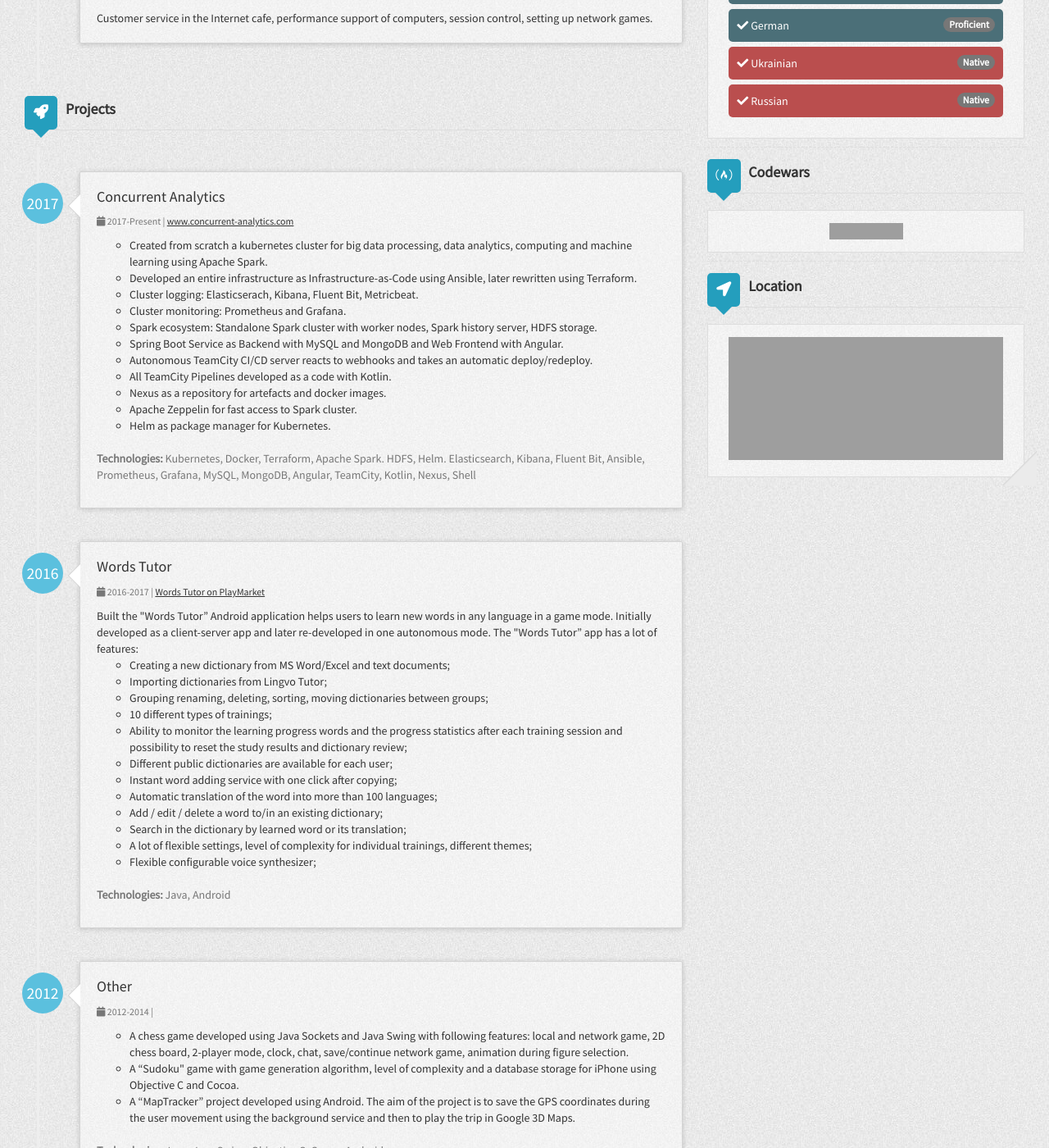
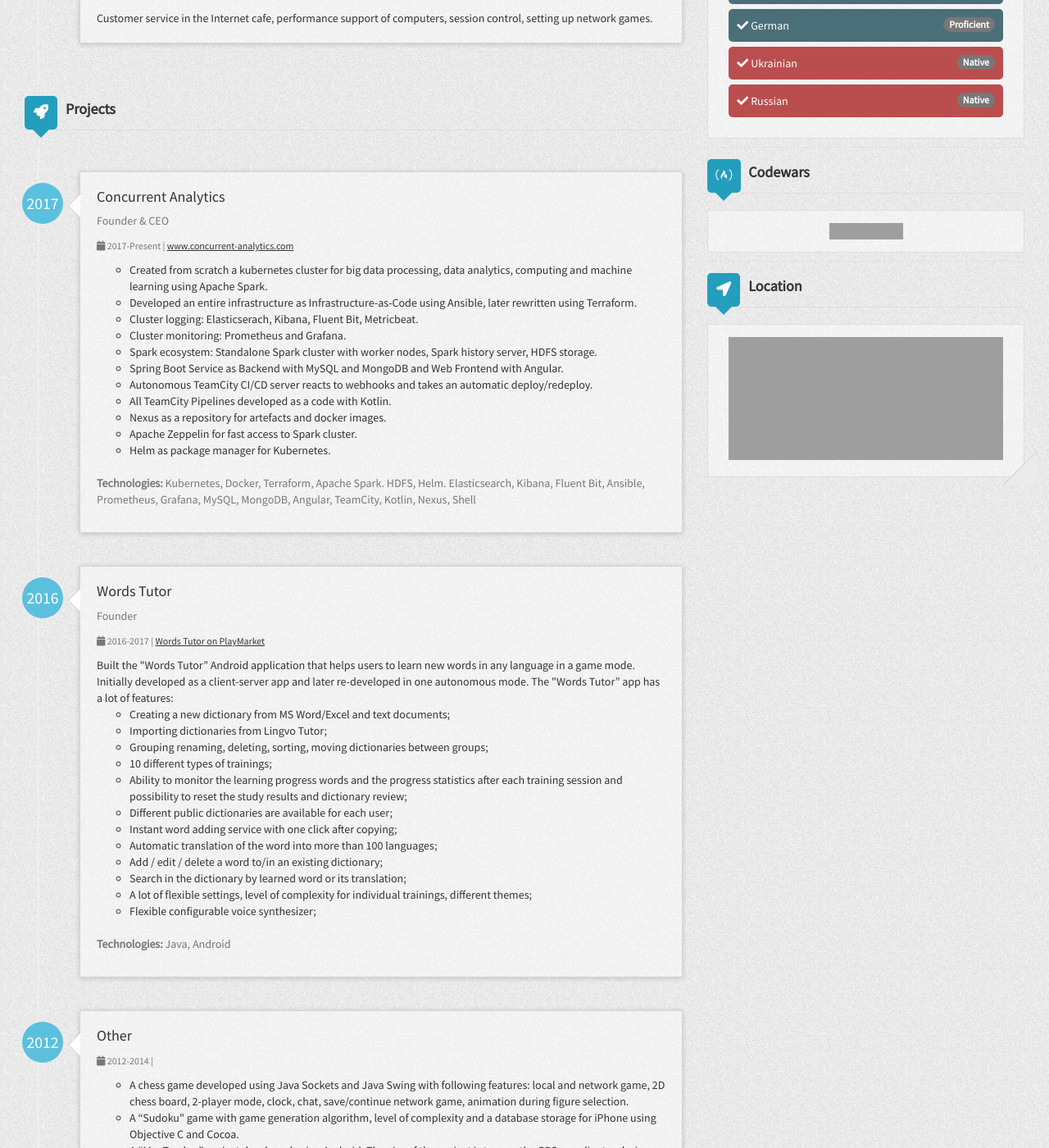
Before and after one commit to JWebDev/jwebdev.github.io, a Jekyll site: the page built from index.html, in a window 1280 px wide and 1400 px high, scrolled down 3322 px. Shown: the whole window at 82% size. Built offline with Jekyll 4.4.1, drawn with Linux system fonts in a browser that asks for light colours; nearby versions of some CDN libraries; grey boxes are pictures that could not be loaded.

Commit message:
add title

```diff
--- a/_config.yml
+++ b/_config.yml
@@ -16,8 +16,6 @@
   github: JWebDev
   linkedin: oleg-fedak-b9a03196
   xing: Oleg_Fedak2
-  stackoverflow:
-  #    stackoverflow: 1590594
   workHistory:
     - work1:
       company: kv.digital GmbH
@@ -147,6 +145,7 @@
       name: Concurrent Analytics
       started: 2017
       duration: 2017-Present
+      title: Founder & CEO
       link: <a href="http://concurrent-analytics.com" target="_blank"> <u>www.concurrent-analytics.com</u> </a>
       description: >
         <ul><li>Created from scratch a kubernetes cluster for big data processing, data analytics, computing and machine learning using Apache Spark.</li>
@@ -165,9 +164,10 @@
       name: Words Tutor
       started: 2016
       duration: 2016-2017
+      title: Founder
       link: <a href="https://play.google.com/store/apps/details?id=com.jdev.tutor" target="_blank"> <u>Words Tutor on PlayMarket</u> </a>
       description: >
-        Built the "Words Tutor” Android application helps users to learn new words in any language in a game mode. Initially developed as a client-server app and later re-developed in one
+        Built the "Words Tutor” Android application that helps users to learn new words in any language in a game mode. Initially developed as a client-server app and later re-developed in one
         autonomous mode.
         The "Words Tutor” app has a lot of features&#58
         <ul><li>Creating a new dictionary from MS Word/Excel and text documents;</li>
--- a/index.html
+++ b/index.html
@@ -65,6 +65,13 @@
                             {% if project.name %}
                             <h4 class="timeline-title">{{ project.name }} </h4>
                             {% endif %}
+                            <p>
+                                <small class="text-muted-work">
+                                    {% if project.title %}
+                                    {{ project.title }}
+                                    {% endif %}
+                                </small>
+                            </p>
                             <p>
                                 <small class="text-muted">
                                     {% if project.duration %}
@@ -309,128 +316,3 @@
         </div>
     </div>
 </div>
-
-<!--{% if site.author.stackoverflow %}-->
-<!--<div class="grid-block">-->
-<!--    <p><a href="//stackoverflow.com/users/{{ site.author.stackoverflow }}"><img src="//stackoverflow.com/users/flair/{{ site.author.stackoverflow }}.png"></a></p>-->
-<!--    <ul class="list-unstyled list-stackoverflow" id="stackoverflow_questions_and_answers"></ul>-->
-<!--    <script type="text/javascript">-->
-<!--        $(function () {-->
-<!--            var api_url_user = "//api.stackexchange.com/2.2/users/{{ site.author.stackoverflow }}/answers?pagesize=5&order=desc&sort=votes&site=stackoverflow";-->
-<!--            var api_url_format_questions = "//api.stackexchange.com/2.2/questions/%question_ids%?site=stackoverflow";-->
-
-<!--            $.get(api_url_user, function (data_user) {-->
-<!--                if (!data_user) {-->
-<!--                    return;-->
-<!--                }-->
-<!--                if (!data_user.items) {-->
-<!--                    return;-->
-<!--                }-->
-<!--                if (!data_user.items.length) {-->
-<!--                    return;-->
-<!--                }-->
-
-<!--                var question_ids = [];-->
-<!--                var complex_questions = {};-->
-<!--                $.each(data_user.items, function (index, item) {-->
-<!--                    if (!item) {-->
-<!--                        return;-->
-<!--                    }-->
-<!--                    if (!item.question_id) {-->
-<!--                        return;-->
-<!--                    }-->
-<!--                    if (!item.answer_id) {-->
-<!--                        return;-->
-<!--                    }-->
-<!--                    if (!item.score) {-->
-<!--                        return;-->
-<!--                    }-->
-
-<!--                    complex_questions[item.question_id] = {-->
-<!--                        "question_id": item.question_id,-->
-<!--                        "answer_id": item.answer_id,-->
-<!--                        "score": humanize_score(item.score),-->
-<!--                        "is_accepted": item.is_accepted-->
-<!--                    };-->
-<!--                    question_ids.push(item.question_id);-->
-<!--                });-->
-
-<!--                var api_url_questions = api_url_format_questions.replace('%question_ids%', question_ids.join(';'));-->
-
-<!--                $.get(api_url_questions, function (data_questions) {-->
-<!--                    if (!data_questions) {-->
-<!--                        return;-->
-<!--                    }-->
-<!--                    if (!data_questions.items) {-->
-<!--                        return;-->
-<!--                    }-->
-<!--                    if (!data_questions.items.length) {-->
-<!--                        return;-->
-<!--                    }-->
-
-<!--                    $.each(data_questions.items, function (index, item) {-->
-<!--                        if (!item) {-->
-<!--                            return;-->
-<!--                        }-->
-<!--                        if (!item.question_id) {-->
-<!--                            return;-->
-<!--                        }-->
-<!--                        var complex_question = complex_questions[item.question_id];-->
-<!--                        if (!complex_question) {-->
-<!--                            return;-->
-<!--                        }-->
-
-<!--                        complex_question.title = item.title;-->
-<!--                        complex_question.link = item.link;-->
-<!--                    });-->
-
-<!--                    render_complex_questions(complex_questions);-->
-<!--                });-->
-<!--            });-->
-<!--        });-->
-
-<!--        function humanize_score(score) {-->
-<!--            if (!score) {-->
-<!--                return;-->
-<!--            }-->
-
-<!--            if (score / 1000 > 1) {-->
-<!--                return (score / 1000) + "k";-->
-<!--            } else {-->
-<!--                return score;-->
-<!--            }-->
-<!--        }-->
-
-<!--        function render_complex_questions(complex_questions) {-->
-<!--            if (!complex_questions) {-->
-<!--                return;-->
-<!--            }-->
-
-<!--            complex_questions = $.map(complex_questions, function (complex_question) {-->
-<!--                return [complex_question];-->
-<!--            });-->
-<!--            complex_questions.sort(function (a, b) {-->
-<!--                return b.score - a.score;-->
-<!--            });-->
-
-<!--            $stackoverflow_questions_and_answers = $('#stackoverflow_questions_and_answers');-->
-
-<!--            $.each(complex_questions, function (index, complex_question) {-->
-<!--                var link = complex_question.link + '#answer-' + complex_question.answer_id;-->
-<!--                var $li = $('<li />');-->
-<!--                $('<span />')-->
-<!--                    .addClass('badge')-->
-<!--                    .addClass(complex_question.is_accepted ? 'progress-bar-success' : '')-->
-<!--                    .text(complex_question.score)-->
-<!--                    .appendTo($li);-->
-<!--                $('<a />')-->
-<!--                    .attr('href', link)-->
-<!--                    .attr('target', '_blank')-->
-<!--                    .text(complex_question.title)-->
-<!--                    .appendTo($li);-->
-<!--                $li.appendTo($stackoverflow_questions_and_answers);-->
-<!--            });-->
-<!--        }-->
-<!--    </script>-->
-<!--</div>-->
-<!--{% endif %}-->
```
